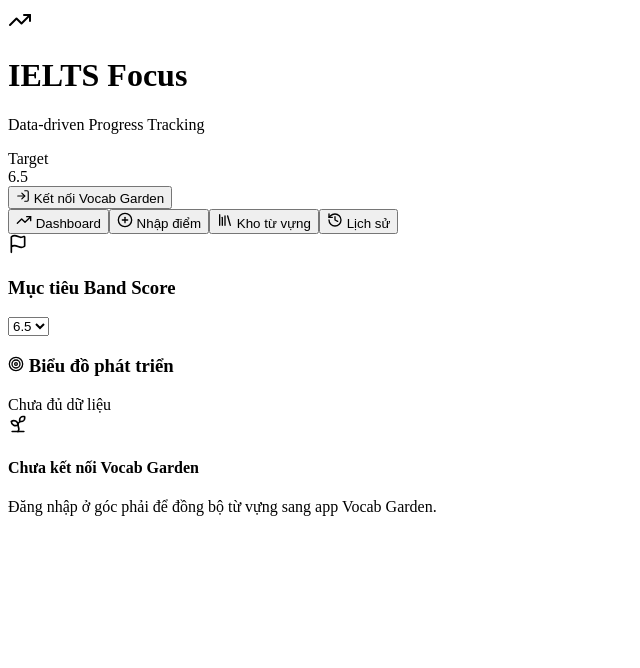
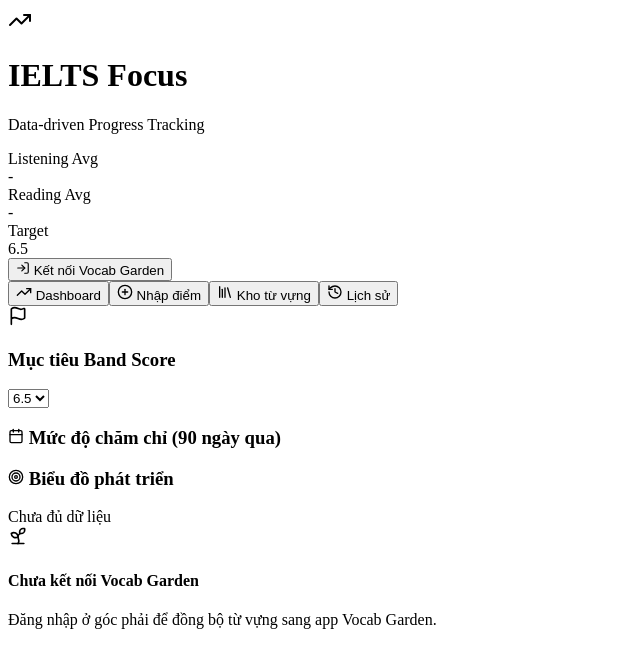
Before and after one commit to dng152/ielts-trackers, a React (Vite) app: page / in a window 1280 px wide. Shown: the top 668 px of the page, without its empty margins (0-640 px from the left). Built offline with nearby package versions, Linux system fonts and the light colour scheme.

Commit message:
Update App.tsx

```diff
--- a/src/App.tsx
+++ b/src/App.tsx
@@ -1,6 +1,6 @@
 import { useState, useEffect } from 'react';
 import { LineChart, Line, XAxis, YAxis, CartesianGrid, Tooltip, ResponsiveContainer, ReferenceLine, Legend } from 'recharts';
-import { Target, TrendingUp, BookOpen, Headphones, Save, History, PlusCircle, Trash2, Edit3, CheckSquare, ExternalLink, Library, StickyNote, Flag, Sprout, LogIn, LogOut, Loader2 } from 'lucide-react';
+import { Target, TrendingUp, BookOpen, Headphones, Save, History, PlusCircle, Trash2, Edit3, CheckSquare, ExternalLink, Library, StickyNote, Flag, Sprout, LogIn, LogOut, Loader2, Calendar } from 'lucide-react';
 
 // --- FIREBASE IMPORTS ---
 import { initializeApp } from 'firebase/app';
@@ -67,6 +67,17 @@
     if (score >= 23) return 6.0; if (score >= 18) return 5.5; if (score >= 16) return 5.0;
     if (score >= 13) return 4.5; if (score >= 10) return 4.0; return 3.5;
   }
+};
+
+const generateHeatmapDays = () => {
+  const days = [];
+  const today = new Date();
+  for (let i = 89; i >= 0; i--) {
+    const d = new Date();
+    d.setDate(today.getDate() - i);
+    days.push(d.toISOString().split('T')[0]);
+  }
+  return days;
 };
 
 // --- DATA SERVICE & SYNC LOGIC ---
@@ -342,12 +353,28 @@
   const setYesterday = (e: any) => { e.preventDefault(); const d = new Date(); d.setDate(d.getDate() - 1); setDate(d.toISOString().substr(0, 10)); };
 
   // --- STATS ---
+  const listeningLogs = logs.filter(l => l.type === 'listening');
+  const readingLogs = logs.filter(l => l.type === 'reading');
+  const avgListening = listeningLogs.length > 0 ? (listeningLogs.reduce((a, b) => a + b.band, 0) / listeningLogs.length).toFixed(1) : 0;
+  const avgReading = readingLogs.length > 0 ? (readingLogs.reduce((a, b) => a + b.band, 0) / readingLogs.length).toFixed(1) : 0;
+
   const chartData = [...logs].reverse().map(l => ({
     date: l.date,
     name: l.testName,
     listening: l.type === 'listening' ? l.band : null,
     reading: l.type === 'reading' ? l.band : null,
   }));
+
+  const heatmapDays = generateHeatmapDays();
+  // eslint-disable-next-line @typescript-eslint/no-unused-vars
+  const logsByDate = logs.reduce((acc: any, log: any) => {
+    if (log.date) {
+      acc[log.date] = (acc[log.date] || 0) + 1;
+    }
+    return acc;
+  }, {});
+  // eslint-disable-next-line @typescript-eslint/no-unused-vars
+  const getHeatmapColor = (count: any) => !count ? 'bg-slate-100' : count === 1 ? 'bg-emerald-200' : count === 2 ? 'bg-emerald-400' : 'bg-emerald-600';
 
   const allVocabularies = logs.flatMap(log =>
     (log.vocabList || []).map((v: any) => ({ ...v, sourceTest: log.testName, sourceDate: log.date, originalLogId: log.id }))
@@ -387,6 +414,14 @@
           <div className="flex items-center gap-6">
              <div className="hidden md:flex gap-6 text-sm">
                  <div className="text-center">
+                    <div className="text-slate-400 text-xs uppercase font-semibold">Listening Avg</div>
+                    <div className={`text-xl font-bold ${parseFloat(avgListening as string) >= targetBand ? 'text-emerald-400' : 'text-white'}`}>{avgListening || '-'}</div>
+                 </div>
+                 <div className="text-center">
+                    <div className="text-slate-400 text-xs uppercase font-semibold">Reading Avg</div>
+                    <div className={`text-xl font-bold ${parseFloat(avgReading as string) >= targetBand ? 'text-emerald-400' : 'text-white'}`}>{avgReading || '-'}</div>
+                 </div>
+                 <div className="text-center">
                     <div className="text-slate-400 text-xs uppercase font-semibold">Target</div>
                     <div className="text-xl font-bold text-emerald-400">{targetBand}</div>
                  </div>
@@ -416,6 +451,19 @@
                     <div><h3 className="text-sm font-bold text-slate-800">Mục tiêu Band Score</h3></div>
                 </div>
                 <select value={targetBand} onChange={(e) => setTargetBand(parseFloat(e.target.value))} className="p-2 border border-slate-200 rounded-lg text-sm font-bold text-slate-700 outline-none bg-slate-50">{[4.0, 4.5, 5.0, 5.5, 6.0, 6.5, 7.0, 7.5, 8.0, 8.5, 9.0].map(s => <option key={s} value={s}>{s}</option>)}</select>
+            </div>
+
+            <div className="bg-white p-5 rounded-xl shadow-sm border border-slate-200">
+               <h3 className="text-sm font-bold text-slate-700 uppercase mb-4 flex items-center gap-2"><Calendar size={16} /> Mức độ chăm chỉ (90 ngày qua)</h3>
+               <div className="flex flex-wrap gap-1">
+                  {heatmapDays.map(day => (
+                      <div
+                        key={day}
+                        title={`${day}: ${logsByDate[day] || 0} bài`}
+                        className={`w-3 h-3 md:w-4 md:h-4 rounded-sm ${getHeatmapColor(logsByDate[day])} transition-all hover:ring-2 ring-slate-300 cursor-pointer`}
+                      ></div>
+                  ))}
+               </div>
             </div>
 
             <div className="bg-white p-5 rounded-xl shadow-sm border border-slate-200">
```
